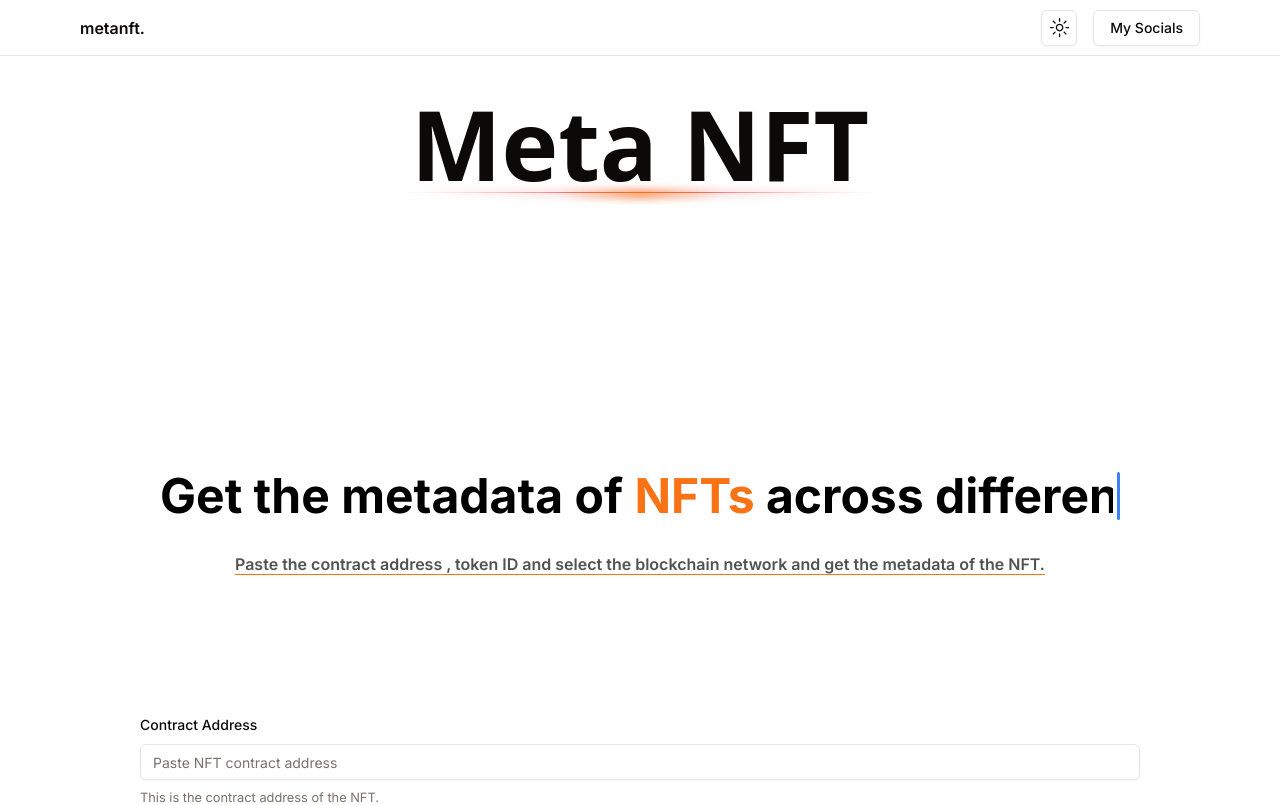
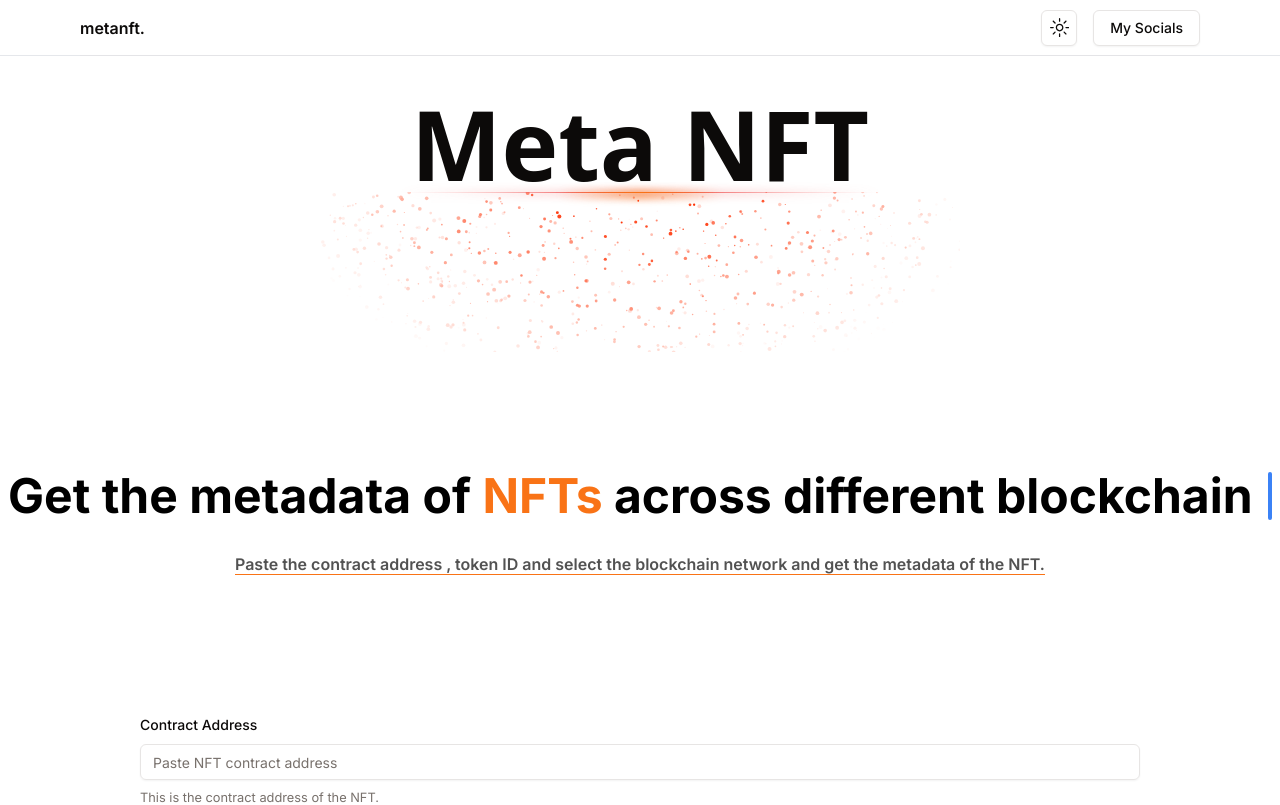
Before and after one commit to codescalper/metanft, a Next.js app: page / in a window 1280 px wide. Shown: the top 805 px of the page. Built offline with nearby package versions, Linux system fonts and the light colour scheme.

Commit message:
Refactor code to improve performance and readability

```diff
--- a/app/page.tsx
+++ b/app/page.tsx
@@ -19,12 +19,12 @@ export default function Home() {
 
 
         <SparklesCore
-          background="r"
+          background="transparent"
           minSize={0.4}
-          maxSize={1}
+          maxSize={2}
           particleDensity={1200}
           className="w-full h-full"
-          particleColor="#FFFFFF"
+          particleColor="#ff2f00"
         />
 
 
--- a/components/Description.tsx
+++ b/components/Description.tsx
@@ -35,10 +35,10 @@ export default function Description() {
   return (
     <div className="flex flex-col items-center  justify-center h-[20rem]  ">
 
-<div className="mx-auto relative w-3/4" >
+
 
       <TypewriterEffectSmooth className="" words={words} />
-</div>
+
       <p className="text-neutral-600 pr-5  underline underline-offset-4 decoration-orange-500 font-semibold pl-5 text-center  dark:text-neutral-200 text-xs sm:text-base  ">
          Paste the contract address , token ID and select the blockchain network and get the metadata of the NFT.
       </p>
```
